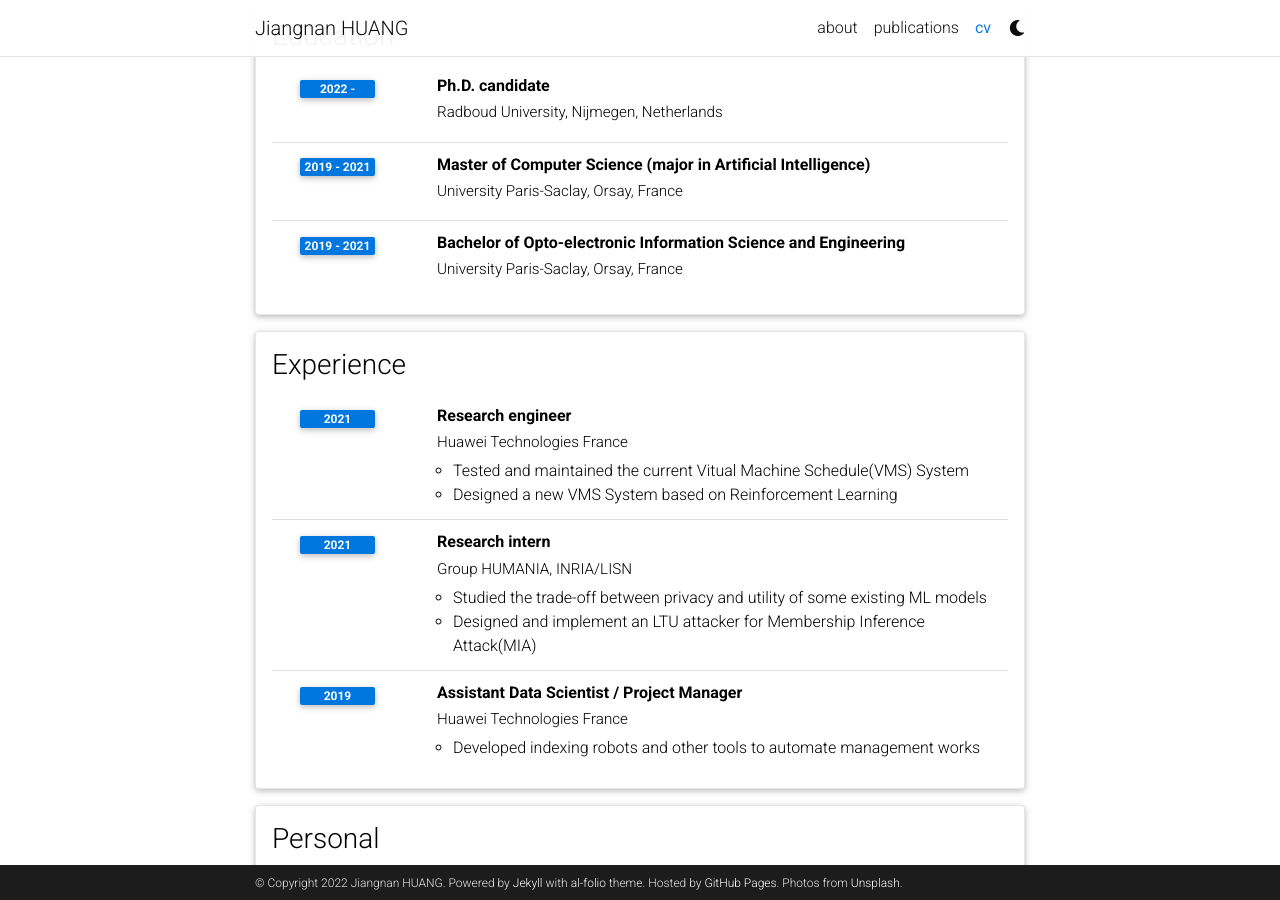
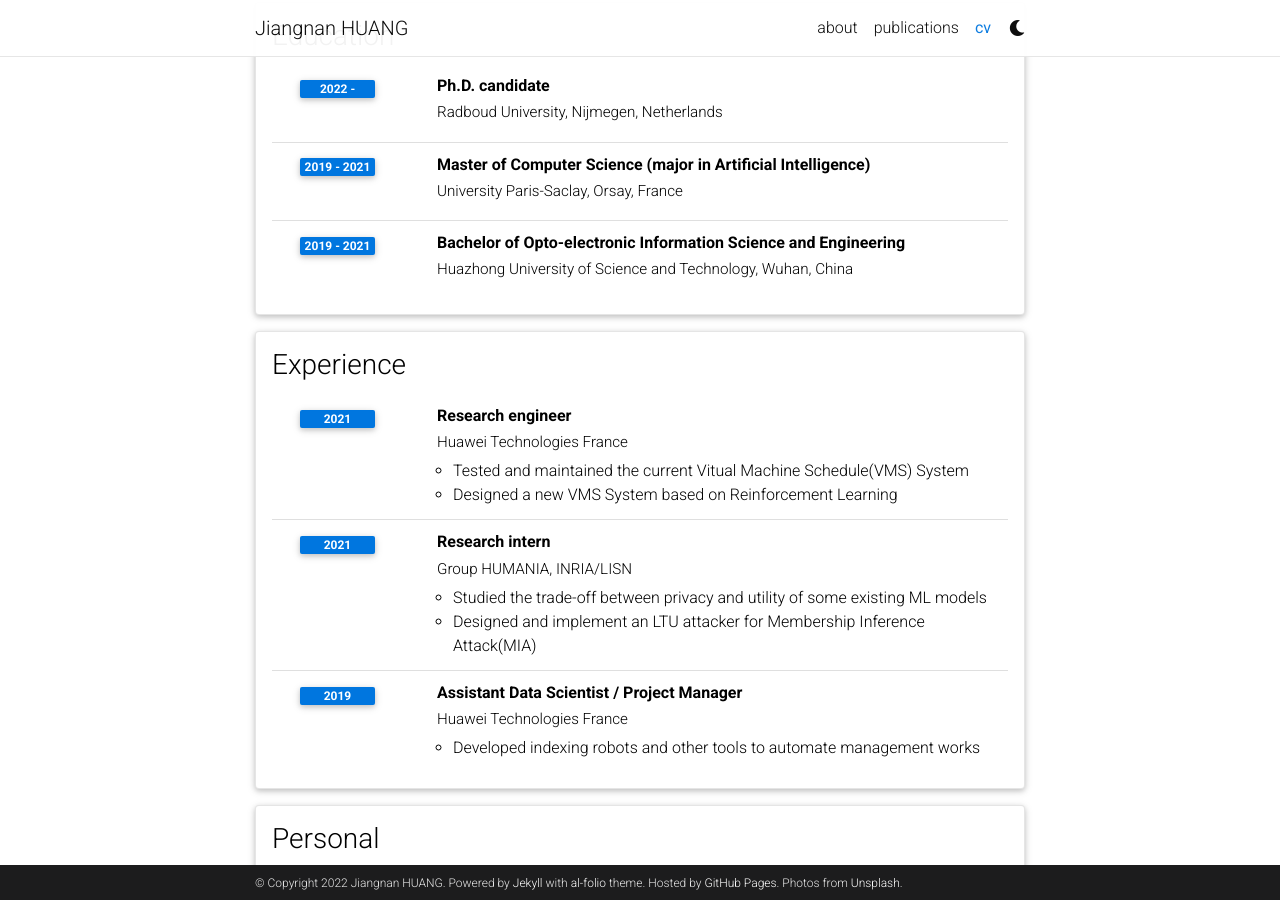
Before and after one commit to jiangnanpro/jiangnanpro.github.io, a Jekyll site: the page built from _pages/cv.md, in a window 1280 px wide and 900 px high, scrolled down 358 px. Built offline with Jekyll 4.4.1, drawn with Linux system fonts in a browser that asks for light colours; comment, search, counter and statistics services are not loaded; a style sheet for code colours, icons or effects is not loaded.

Commit message:
correct typo

```diff
--- a/_data/cv.yml
+++ b/_data/cv.yml
@@ -18,7 +18,7 @@
       year: 2019 - 2021
 
     - title: Bachelor of Opto-electronic Information Science and Engineering
-      institution: University Paris-Saclay, Orsay, France
+      institution: Huazhong University of Science and Technology, Wuhan, China
       year: 2019 - 2021
 
 
```
